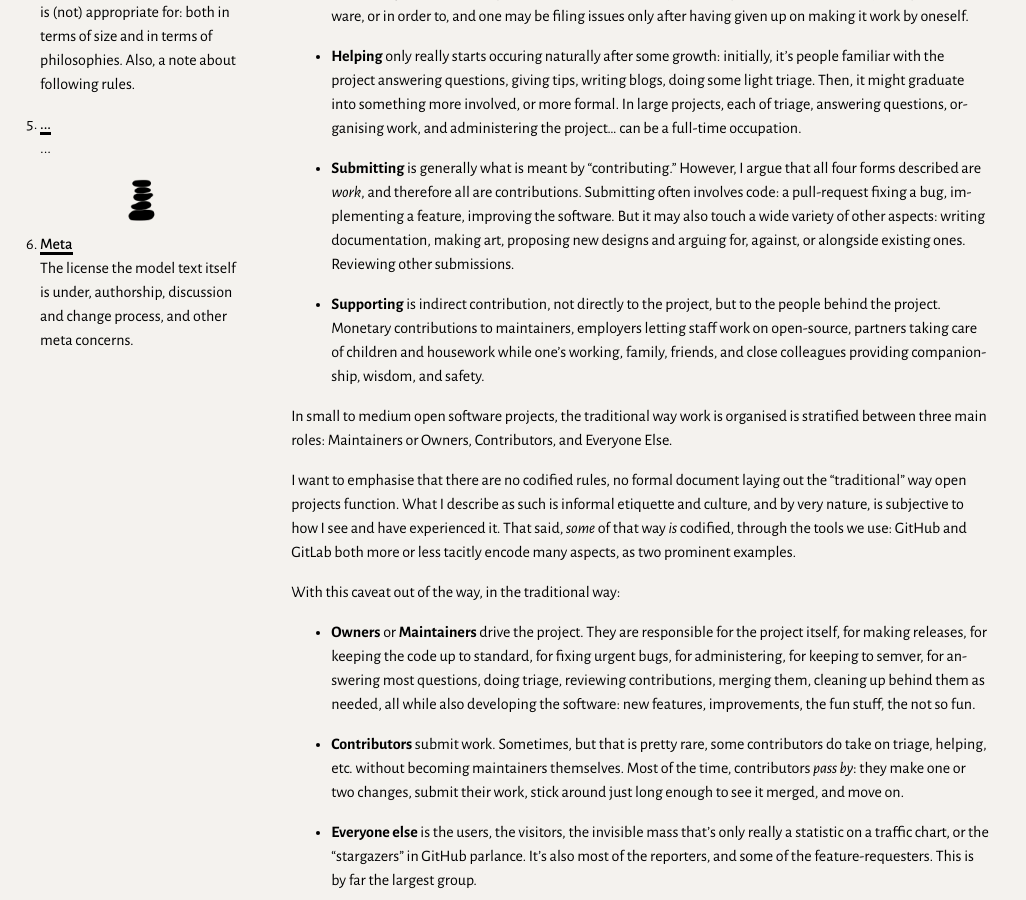
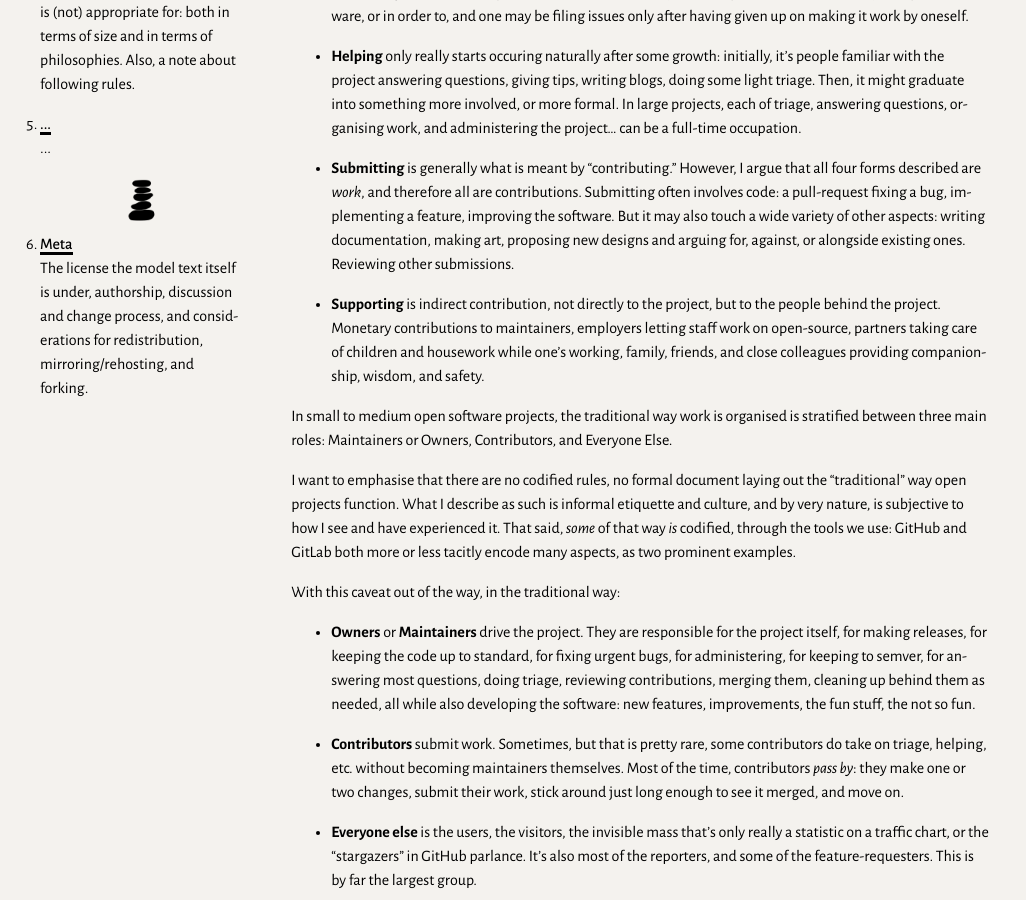
Before and after one commit to passcod/caretaker, a Jekyll site: the page built from index.markdown, in a window 1280 px wide and 900 px high, scrolled down 995 px. Shown: the whole window, without its empty margins (0-1026 px from the left). Built offline with Jekyll 4.4.1, drawn with Linux system fonts in a browser that asks for light colours; our own code applies the rules of GitHub Pages for plain Markdown files.

Commit message:
Better description of meta section

```diff
--- a/_layouts/home.html
+++ b/_layouts/home.html
@@ -43,7 +43,8 @@
 				<li>
 					<a href="#meta">Meta</a>
 					<p>The license the model text itself is under, authorship,
-						discussion and change process, and other meta concerns.</p>
+						discussion and change process, and considerations for
+						redistribution, mirroring/rehosting, and forking.</p>
 				</li>
 			</ol>
 		</nav>
```
